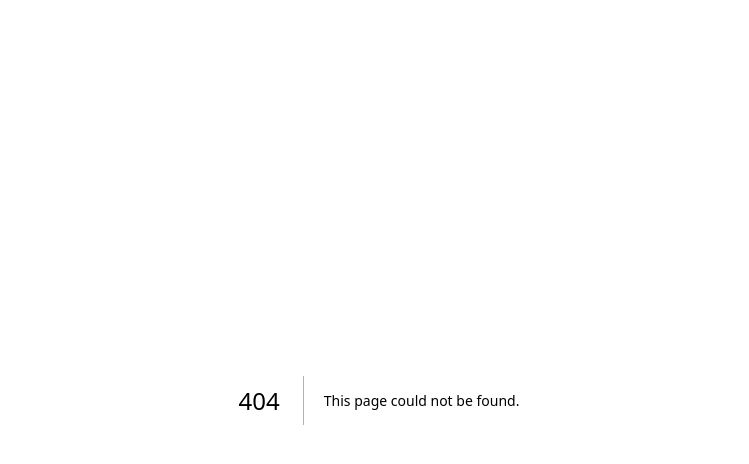
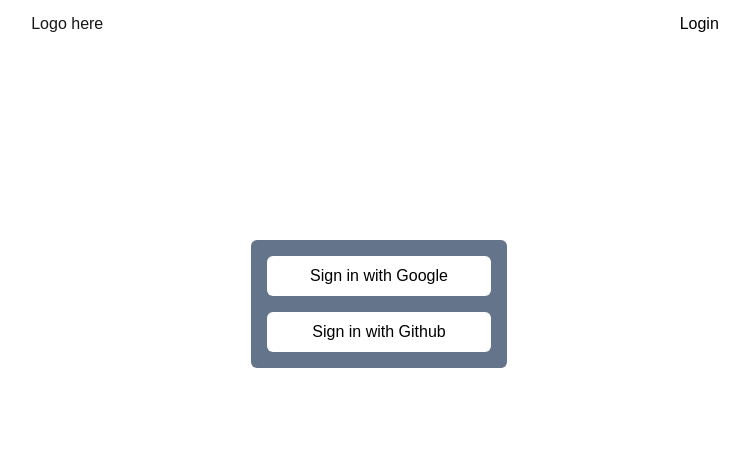
Before and after one commit to DeependraParmar/NextAuth-Prisma-Template, a Next.js app: page /auth/login in a window 1280 px wide. Before the commit this address had no page. Shown: the top 464 px of the page, without its empty margins (261-1010 px from the left). Built offline with nearby package versions, Linux system fonts and the light colour scheme; no server answers.

Commit message:
Nextauth done with google and github

```diff
--- a/app/api/auth/[...nextauth]/route.ts
+++ b/app/api/auth/[...nextauth]/route.ts
@@ -12,7 +12,10 @@
             clientId: process.env.GITHUB_CLIENT_ID || "",
             clientSecret: process.env.GITHUB_CLIENT_SECRET || "",
         })
-    ]
+    ],
+    pages: {
+        signIn: "/auth/login"
+    }
 });
 
 export { handler as GET, handler as POST };
--- /dev/null
+++ b/app/auth/login/page.tsx
@@ -0,0 +1,20 @@
+'use client';
+import { signIn } from "next-auth/react"
+import { useRouter } from "next/navigation";
+
+const page = () => {
+    const handleLogin = async(provider: string) => {
+        await signIn(provider);
+    }
+
+    return (
+        <div className='bg-slate-500 w-1/5 m-auto translate-y-48 p-4 rounded-md'>
+            <div className="flex flex-col gap-4">
+                <button onClick={() => handleLogin('google')} className='bg-white text-black p-2 rounded-md'>Sign in with Google</button>
+                <button onClick={() => handleLogin('github')} className='bg-white text-black p-2 rounded-md'>Sign in with Github</button>
+            </div>
+        </div>
+    )
+}
+
+export default page
--- a/app/components/Appbar.tsx
+++ b/app/components/Appbar.tsx
@@ -1,17 +1,32 @@
 'use client';
-import { signIn, signOut } from 'next-auth/react'
-import React from 'react'
+import { signOut, useSession } from 'next-auth/react';
+import Link from 'next/link';
+import { useRouter } from 'next/navigation';
 
 const Appbar = () => {
+    const session = useSession();
+    const router = useRouter();
+
+    const handleLogout = async(event : any) => {
+        event.preventDefault();
+        await signOut();
+    }
+
     return (
         <div className='flex items-center justify-around p-2'>
             <div>Logo here</div>
-      <div className='flex gap-2'>
+            <div className='flex gap-2 items-center justify-around'>
                 {
-            <button className='bg-white text-black py-1 px-2 rounded-sm' onClick={() => signIn()}>Login</button>
+                    session?.status !== 'authenticated' && <button className='bg-white text-black py-1 px-2 rounded-sm'>
+                        <Link href={'/auth/login'}>Login</Link>
+                    </button>
                 }
                 {
-            <button className='bg-white text-black py-1 px-2 rounded-sm' onClick={() => signOut()}>Login</button>
+                    session?.status === 'authenticated' &&
+                    <>
+                        <span className='text-white'>{session?.data?.user?.name}</span>
+                        <button className='bg-white text-black py-1 px-2 rounded-sm' onClick={(e) => handleLogout(e)}>Logout</button>
+                    </>
                 }
             </div>
         </div>
--- a/app/layout.tsx
+++ b/app/layout.tsx
@@ -1,6 +1,7 @@
 import type { Metadata } from "next";
 import localFont from "next/font/local";
 import "./globals.css";
+import Provider from "./providers";
 
 const geistSans = localFont({
   src: "./fonts/GeistVF.woff",
@@ -28,7 +29,9 @@
       <body
         className={`${geistSans.variable} ${geistMono.variable} antialiased`}
       >
-        {children}
+        <Provider>
+          {children}
+        </Provider>
       </body>
     </html>
   );
--- a/app/page.tsx
+++ b/app/page.tsx
@@ -1,9 +1,8 @@
-import Appbar from "./components/Appbar";
 
 export default function Home() {
   return (
-    <>
-      <Appbar />
-    </>
+    <div className="text-center mt-4">
+      Hey, I am the main page of the application.
+    </div>
   );
 }
--- /dev/null
+++ b/app/providers.tsx
@@ -0,0 +1,15 @@
+'use client';
+import { SessionProvider } from 'next-auth/react'
+import React from 'react'
+import Appbar from './components/Appbar';
+
+const Provider = ({children}: {children: React.ReactNode}) => {
+  return (
+    <SessionProvider>
+        <Appbar />
+        {children}
+    </SessionProvider>
+  )
+}
+
+export default Provider;
```
Lines whose indentation alone changed are shown as unchanged.
